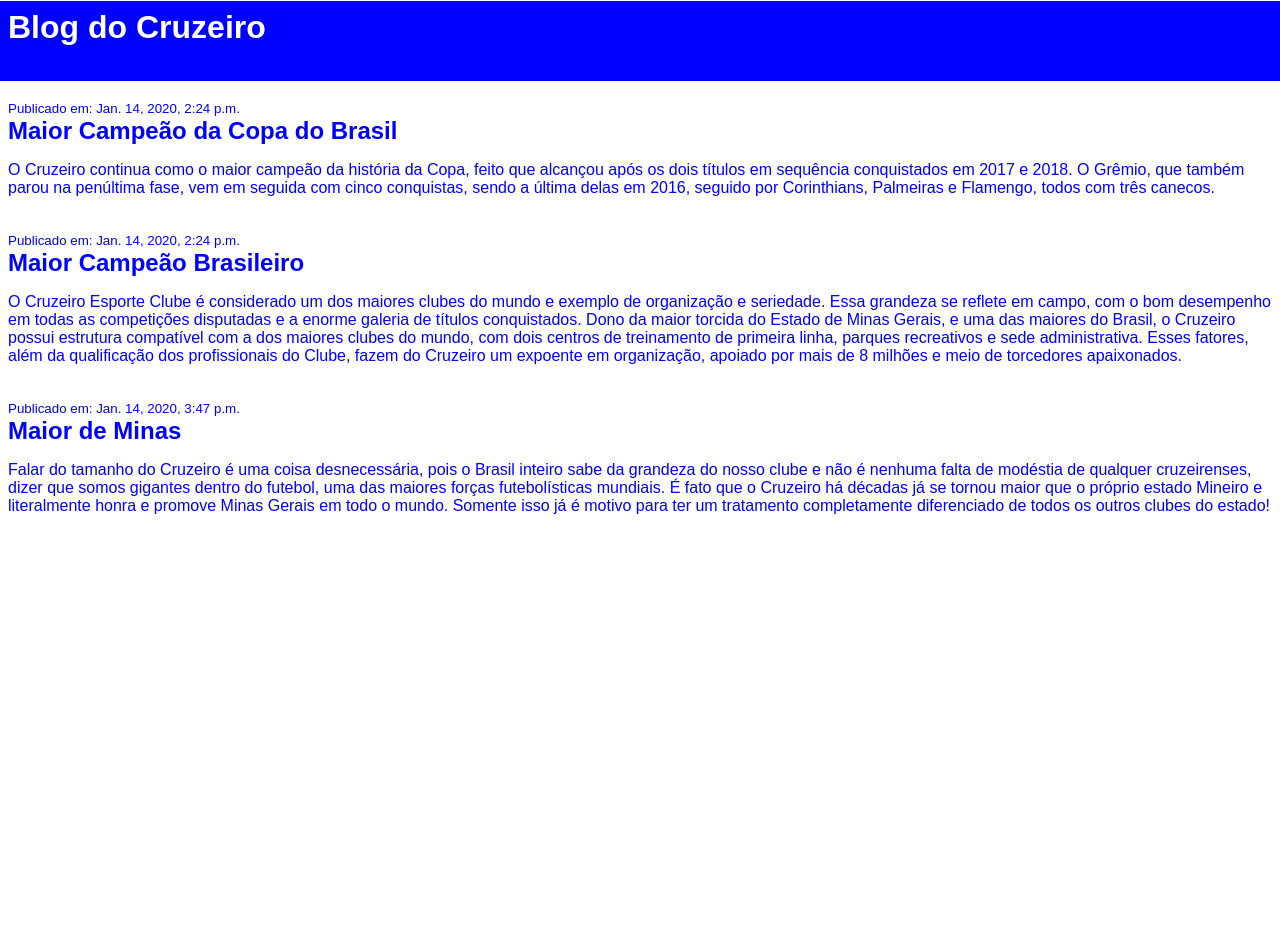
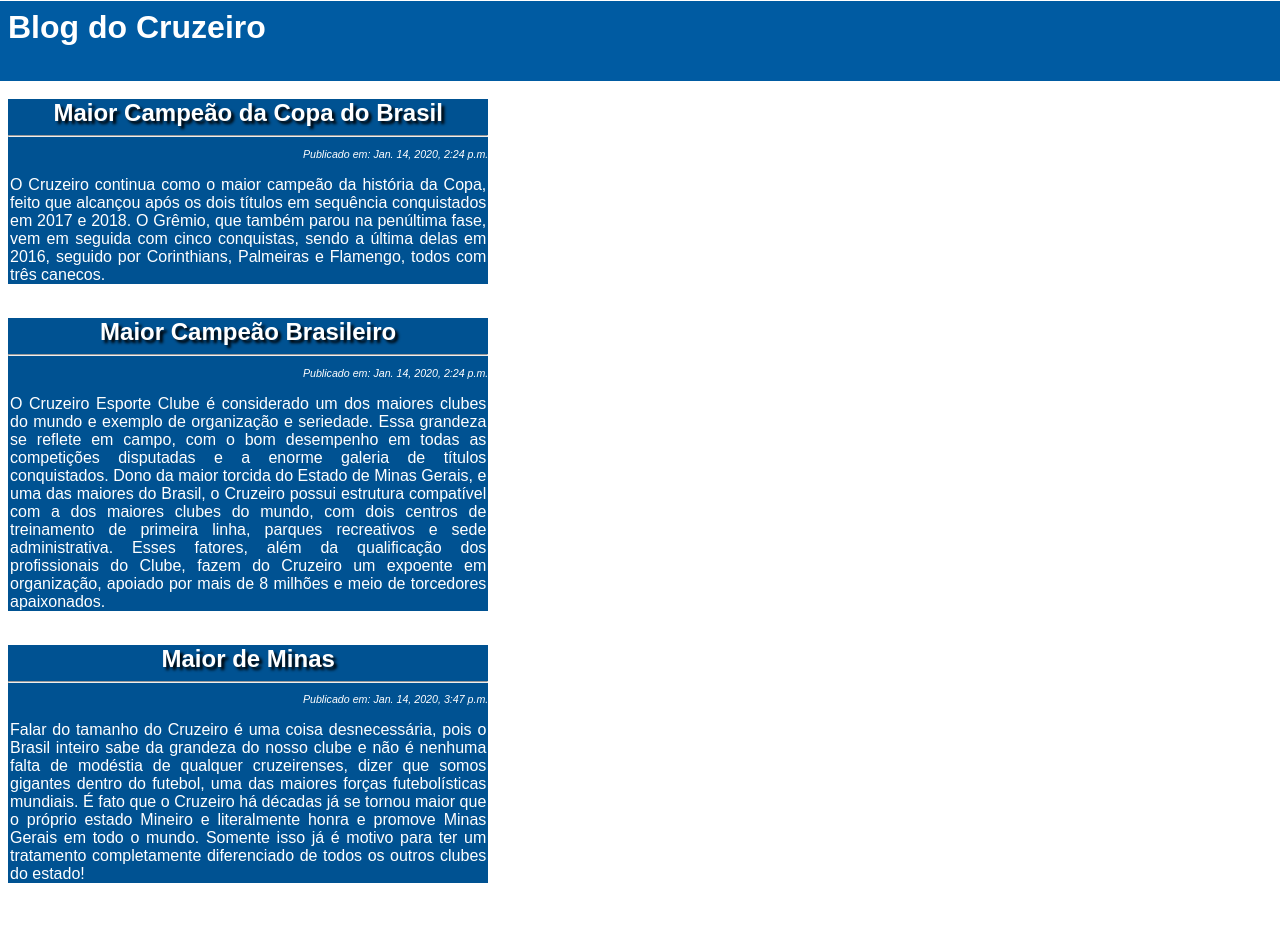
Before and after one commit to JoseGuiFerreira17/blog, a Django app: page / in a window 1280 px wide; the page is wider, and only the part inside the window is pictured. Before the commit the page ends 514 px from the top of that part, so only its background shows below. Run offline with Django 3.2, Linux system fonts and the light colour scheme; data comes from the database, SQL or seed files in the repository; both versions use the stored data as it was after the commit.

Commit message:
Nova atualizão do css

```diff
--- a/blog/static/css/blog.css
+++ b/blog/static/css/blog.css
@@ -1,18 +1,36 @@
 body{
-	color: blue;
+	color: white;
 	font-family: 'Oswald', sans-serif;
 }
 .top{
 	width: 110%;
 	height: 80px;
-	background-color: blue;
+	background-color: #005ba2;
 	margin-top: -20px;
 	margin-left: -8px;
+}
+.post{
+	background-color: #005292;
+	width: 38%;
 }
 h1{
 	color: white;
 	padding: 8px;
+
 }
 h2{
 	margin: 0px;
+	text-align: center;
+	text-shadow: 3px 3px 3px black;
 }
+.date{
+	font-style: italic;
+	text-align: right;
+	font-size: 8pt;
+}
+.content{
+	text-align: justify;
+	padding-left: 2px;
+	padding-right: 2px;
+
+}
--- a/blog/templates/blog/post_list.html
+++ b/blog/templates/blog/post_list.html
@@ -11,10 +11,11 @@
 		<h1>Blog do Cruzeiro</h1>
 	</div><br>
 	{% for post in posts %}
-		<div>
-			<small>Publicado em: {{post.published_date}}</small>
+		<div class="post">
 			<h2>{{post.title}}</h2>
-			<p>{{post.text|linebreaksbr}}</p>
+			<hr>
+			<p class="date">Publicado em: {{post.published_date}}</p>
+			<p class="content">{{post.text|linebreaksbr}}</p>
 		</div><br>
 	{% endfor %}
 </body>
```
Also changed, not shown: db.sqlite3.
